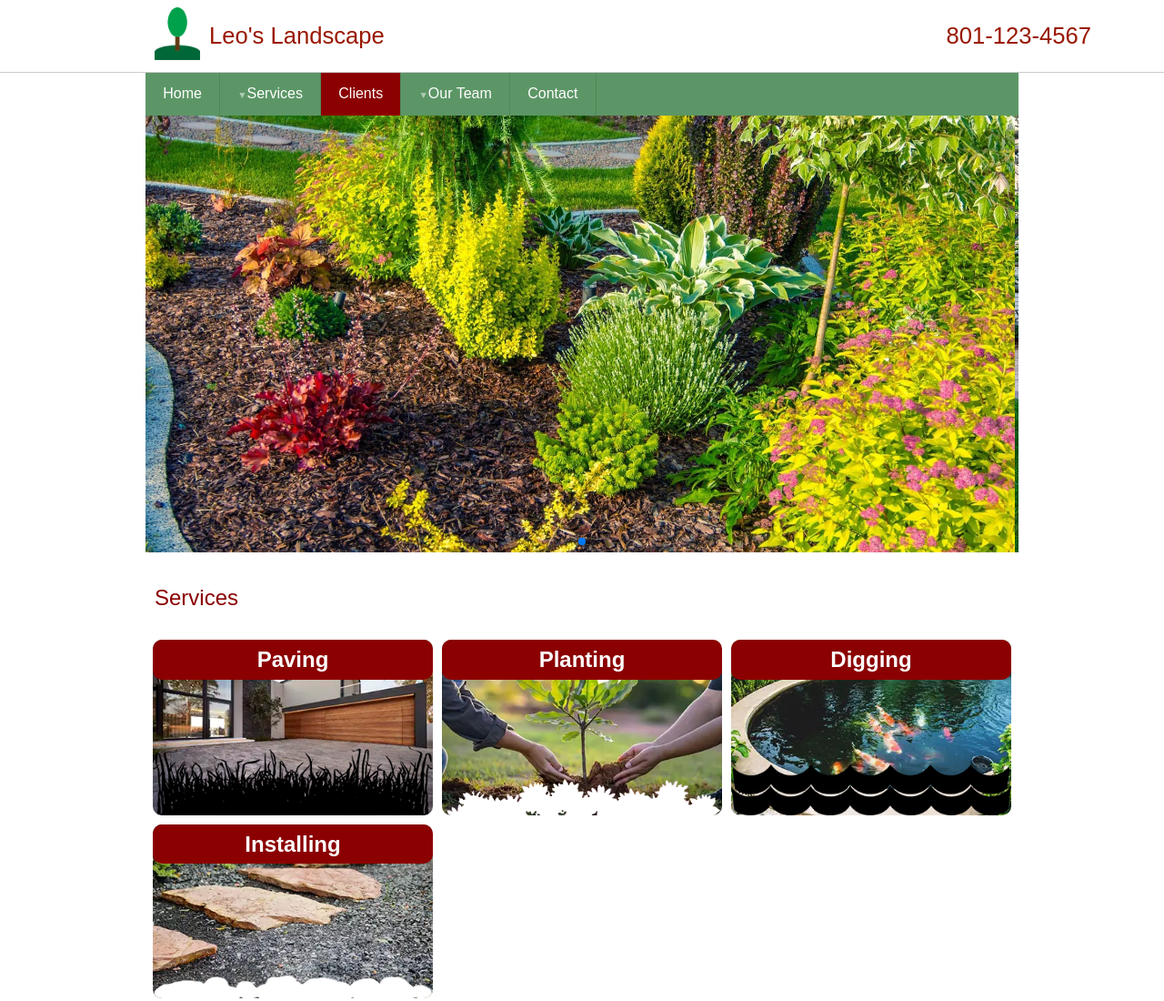
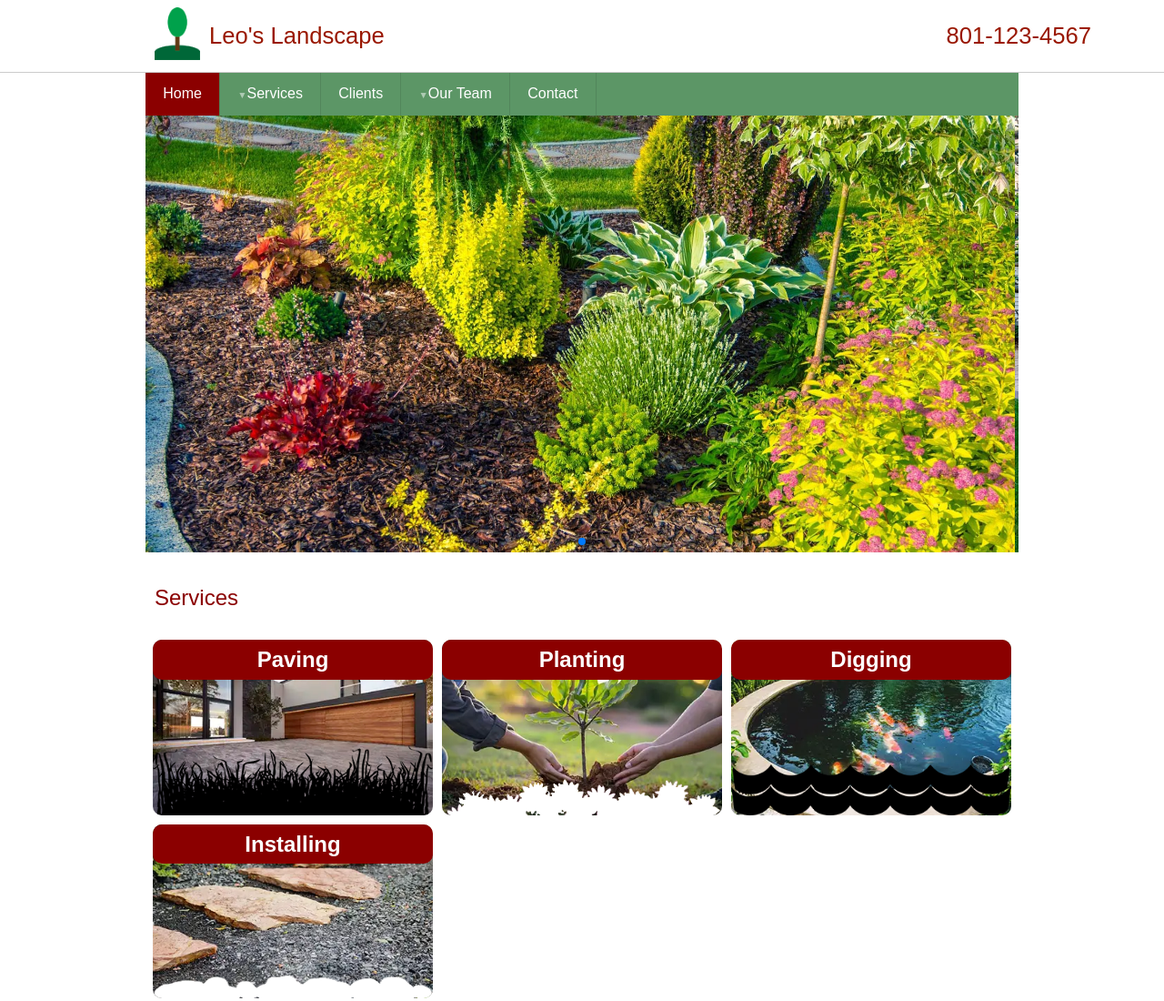
Before and after one commit to Jasonthegarcia/landscape, a plain HTML site: page index.html in a window 1280 px wide. Shown: the top 1100 px of the page at 91% size. Drawn offline with nearby package versions, Linux system fonts and the light colour scheme.

Commit message:
Update index.html

```diff
--- a/index.html
+++ b/index.html
@@ -37,7 +37,7 @@
 <div id="navWrapper">
     <nav>
         <ul id="theNav">
-            <li><a href="#">Home</a></li>
+            <li class="active"><a href="#">Home</a></li>
             <li class="parent"><a href="#">Services</a>
             <ul>
                 <li><a href="#">Paving</a></li>
@@ -45,7 +45,7 @@
                 <li><a href="#">Lawn Mowing</a></li>
             </ul>
             </li>
-            <li class="active"><a href="#">Clients</a></li>
+            <li><a href="#">Clients</a></li>
             <li class="parent"><a href="#">Our Team</a>
             <ul>
                 <li><a href="#">Peter</a></li>
```
